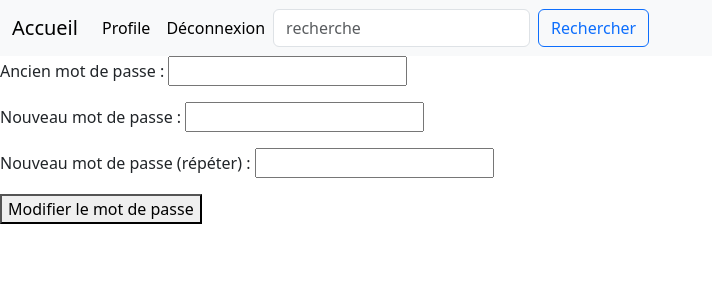
After one commit to gabigab117/R-servations-de-places-de-concerts, a Django app: page /account/password-change/ in a window 1280 px wide. The commit adds this page. Shown: the top 300 px of the page, without its empty margins (0-712 px from the left). Run offline with Django 4.2, Linux system fonts and the light colour scheme; the visitor is signed in with stand-in values (Sample User, id 1); data that the repository does not hold is empty.

Commit message:
change_password

```diff
--- a/accounts/forms.py
+++ b/accounts/forms.py
@@ -1,5 +1,5 @@
 from .models import Shopper
-from django.contrib.auth.forms import UserCreationForm
+from django.contrib.auth.forms import UserCreationForm, PasswordChangeForm
 from django import forms
 
 
@@ -16,4 +16,14 @@ class ProfilForm(forms.ModelForm):
 
     class Meta:
         model = Shopper
-        fields = ["email", "password", "genre", "last_name", "first_name", "tel"]
+        fields = ("email", "password", "genre", "last_name", "first_name", "tel")
+
+
+class UserPasswordChangeForm(PasswordChangeForm):
+    old_password = forms.CharField(widget=forms.PasswordInput, label="Ancien mot de passe")
+    new_password1 = forms.CharField(widget=forms.PasswordInput, label="Nouveau mot de passe")
+    new_password2 = forms.CharField(widget=forms.PasswordInput, label="Nouveau mot de passe (répéter)")
+
+    class Meta:
+        model = Shopper
+        fields = ("old_password", "new_password", "new_password2")
--- /dev/null
+++ b/accounts/templates/accounts/password_change.html
@@ -0,0 +1,15 @@
+{% extends 'base.html' %}
+{% block head %}
+<title>Modifier le mot de passe</title>
+{% endblock %}
+
+{% block content %}
+<form method="POST">
+  {% csrf_token %}
+  {{ form.as_p }}
+
+  <button type="submit">Modifier le mot de passe</button>
+</form>
+
+
+{% endblock %}
--- a/accounts/templates/accounts/profil.html
+++ b/accounts/templates/accounts/profil.html
@@ -15,5 +15,5 @@
 {% for address in addresses %}
 {% include 'accounts/addresses.html' %}
 {% endfor %}
-
+<h3><a href="{% url 'account:password-change' %}">Changer de mot de passe</a> </h3>
 {% endblock %}
--- a/accounts/urls.py
+++ b/accounts/urls.py
@@ -1,5 +1,5 @@
 from django.urls import path
-from .views import signup, login_user, logout_user, profil, set_address_default, delete_address
+from .views import signup, login_user, logout_user, profil, set_address_default, delete_address, UserPasswordChange
 
 
 app_name = "account"
@@ -8,6 +8,8 @@ urlpatterns = [
     path("login/", login_user, name="login"),
     path("logout/", logout_user, name="logout"),
     path("profil/", profil, name="profil"),
+    path("password-change/", UserPasswordChange.as_view(),
+         name="password-change"),
     path("set-address-default/<int:pk>", set_address_default, name="address-default"),
     path("delete_address/<int:pk>/", delete_address, name="delete-address")
 ]
--- a/accounts/views.py
+++ b/accounts/views.py
@@ -1,7 +1,9 @@
 from django.contrib.auth.decorators import login_required
+from django.contrib.auth.views import PasswordChangeView
 from django.shortcuts import render, redirect
+from django.urls import reverse_lazy
 
-from .forms import CustomUserCreation, ProfilForm
+from .forms import CustomUserCreation, ProfilForm, UserPasswordChangeForm
 from django.contrib.auth import authenticate, login, logout
 from django.forms import model_to_dict
 from .models import Shopper, ShippingAddress
@@ -100,3 +102,9 @@ def delete_address(request, pk):
     address: ShippingAddress = user.addresses.get(pk=pk)
     address.delete()
     return redirect('account:profil')
+
+
+class UserPasswordChange(PasswordChangeView):
+    form_class = UserPasswordChangeForm
+    template_name = "accounts/password_change.html"
+    success_url = reverse_lazy("index")
```
